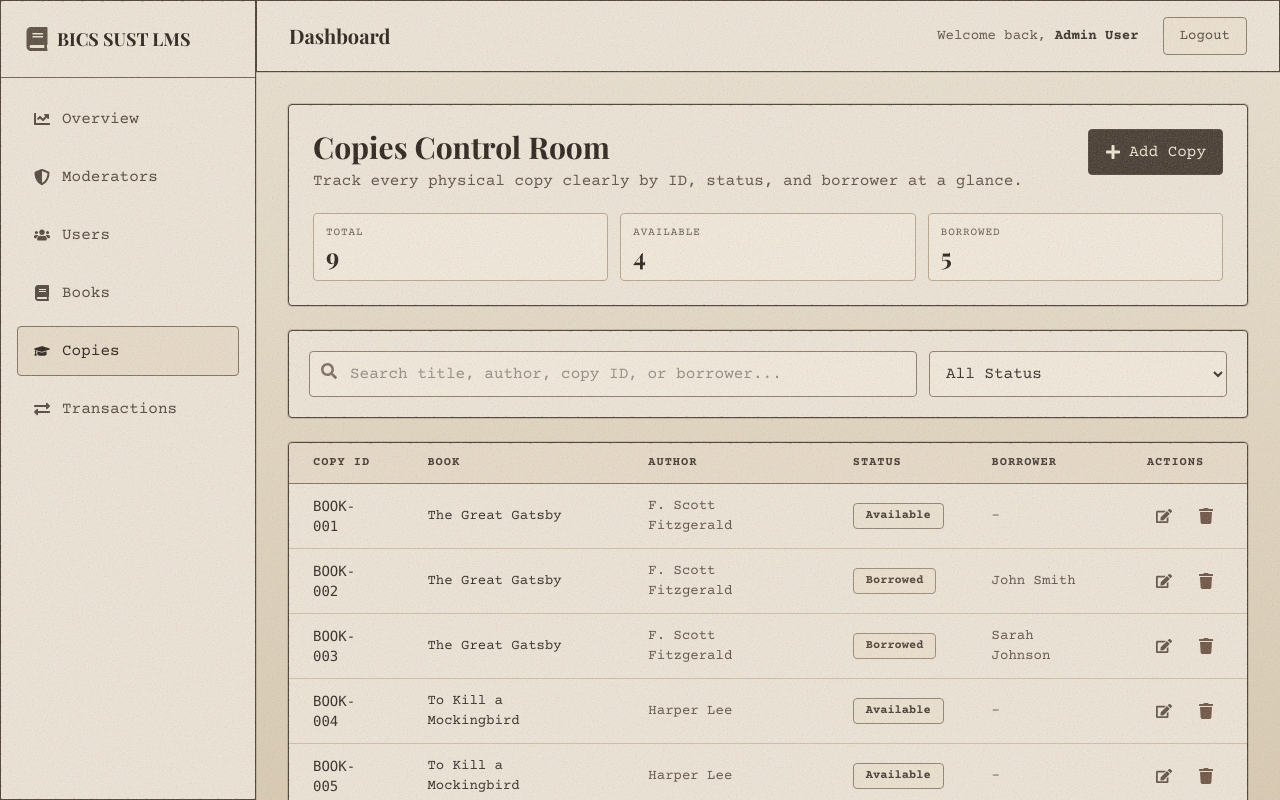
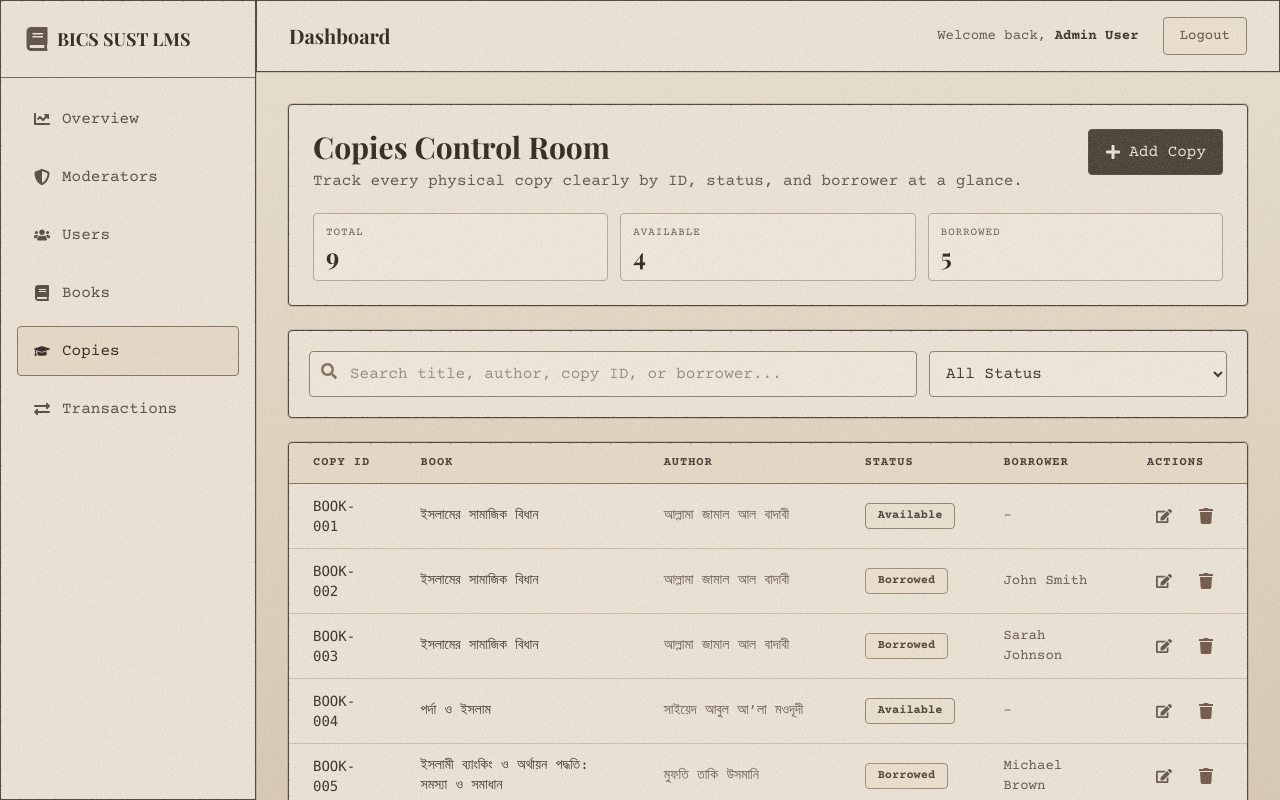
Before and after one commit to ahnayef/bics-sust-lms, a Next.js app: page /dashboard/copies in a window 1280 px wide. Built offline with nearby package versions, Linux system fonts and the light colour scheme.

Commit message:
Update book names

```diff
--- a/app/(user)/borrow/page.tsx
+++ b/app/(user)/borrow/page.tsx
@@ -32,21 +32,25 @@ export default function BorrowPage() {
     { title: string; author: string; copyNumber: string }
   > = {
     QR001: {
-      title: "The Great Gatsby",
-      author: "F. Scott Fitzgerald",
+      title: "ইসলামের সামাজিক বিধান",
+      author: "আল্লামা জামাল আল বাদাবী",
       copyNumber: "Copy 1",
     },
     QR002: {
-      title: "To Kill a Mockingbird",
-      author: "Harper Lee",
+      title: "পর্দা ও ইসলাম",
+      author: "সাইয়েদ আবুল আ’লা মওদূদী",
       copyNumber: "Copy 1",
     },
     QR003: {
-      title: "The Hobbit",
-      author: "J.R.R. Tolkien",
+      title: "আদাবে জিন্দেগী",
+      author: "আল্লামা ইউসুফ ইসলাহী",
       copyNumber: "Copy 2",
     },
-    QR004: { title: "1984", author: "George Orwell", copyNumber: "Copy 1" },
+    QR004: {
+      title: "ইসলামী ব্যাংকিং ও অর্থায়ন পদ্ধতি: সমস্যা ও সমাধান",
+      author: "মুফতি তাকি উসমানি",
+      copyNumber: "Copy 1",
+    },
   };
 
   const processCopyId = (value: string) => {
--- a/app/(user)/history/page.tsx
+++ b/app/(user)/history/page.tsx
@@ -20,8 +20,8 @@ export default function HistoryPage() {
   const [allHistory] = useState([
     {
       id: 1,
-      title: "The Great Gatsby",
-      author: "F. Scott Fitzgerald",
+      title: "ইসলামের সামাজিক বিধান",
+      author: "আল্লামা জামাল আল বাদাবী",
       borrowedDate: "2025-04-01",
       dueDate: "2025-04-08",
       returnDate: "2025-04-08",
@@ -29,8 +29,8 @@ export default function HistoryPage() {
     },
     {
       id: 2,
-      title: "1984",
-      author: "George Orwell",
+      title: "পর্দা ও ইসলাম",
+      author: "সাইয়েদ আবুল আ’লা মওদূদী",
       borrowedDate: "2025-03-20",
       dueDate: "2025-03-27",
       returnDate: "2025-03-27",
@@ -38,8 +38,8 @@ export default function HistoryPage() {
     },
     {
       id: 3,
-      title: "To Kill a Mockingbird",
-      author: "Harper Lee",
+      title: "আদাবে জিন্দেগী",
+      author: "আল্লামা ইউসুফ ইসলাহী",
       borrowedDate: "2025-04-05",
       dueDate: "2025-04-12",
       returnDate: null,
@@ -47,8 +47,8 @@ export default function HistoryPage() {
     },
     {
       id: 4,
-      title: "Pride and Prejudice",
-      author: "Jane Austen",
+      title: "ইসলামী ব্যাংকিং ও অর্থায়ন পদ্ধতি: সমস্যা ও সমাধান",
+      author: "মুফতি তাকি উসমানি",
       borrowedDate: "2025-03-10",
       dueDate: "2025-03-17",
       returnDate: "2025-03-20",
@@ -56,8 +56,8 @@ export default function HistoryPage() {
     },
     {
       id: 5,
-      title: "The Catcher in the Rye",
-      author: "J.D. Salinger",
+      title: "ইসলামী অর্থনীতি",
+      author: "সাইয়েদ আবুল আ’লা মওদূদী",
       borrowedDate: "2025-02-28",
       dueDate: "2025-03-07",
       returnDate: "2025-03-10",
@@ -65,8 +65,8 @@ export default function HistoryPage() {
     },
     {
       id: 6,
-      title: "Jane Eyre",
-      author: "Charlotte Brontë",
+      title: "ইসলামী অর্থ ব্যবস্থায় যাকাত",
+      author: "ড. জাবের মোহাম্মদ (ইসলামিক সেন্টার)",
       borrowedDate: "2025-02-15",
       dueDate: "2025-02-22",
       returnDate: null,
@@ -74,8 +74,8 @@ export default function HistoryPage() {
     },
     {
       id: 7,
-      title: "The Hobbit",
-      author: "J.R.R. Tolkien",
+      title: "খেলাফত ও রাজতন্ত্র",
+      author: "সাইয়েদ আবুল আ’লা মওদূদী",
       borrowedDate: "2025-02-01",
       dueDate: "2025-02-08",
       returnDate: "2025-02-10",
@@ -83,8 +83,8 @@ export default function HistoryPage() {
     },
     {
       id: 8,
-      title: "Wuthering Heights",
-      author: "Emily Brontë",
+      title: "ইসলামী রাষ্ট্রে অমুসলিমদের অধিকার",
+      author: "সাইয়েদ আবুল আ’লা মওদূদী",
       borrowedDate: "2025-01-20",
       dueDate: "2025-01-27",
       returnDate: "2025-01-30",
--- a/app/(user)/profile/page.tsx
+++ b/app/(user)/profile/page.tsx
@@ -20,8 +20,8 @@ export default function MemberProfile() {
   // Mock data - will be replaced with actual API calls
   const [member] = useState({
     id: "1",
-    name: "John Doe",
-    email: "john@example.com",
+    name: "Ahsan Habib",
+    email: "ahnayef@duck.com",
     joinedDate: "2025-01-15",
   });
 
@@ -32,40 +32,40 @@ export default function MemberProfile() {
     currentBorrows: [
       {
         id: 1,
-        title: "To Kill a Mockingbird",
-        author: "Harper Lee",
+        title: "ইসলামের সামাজিক বিধান",
+        author: "আল্লামা জামাল আল বাদাবী",
         borrowedDate: "2025-04-05",
         dueDate: "2025-04-12",
         isSyllabus: true,
       },
       {
         id: 2,
-        title: "The Hobbit",
-        author: "J.R.R. Tolkien",
+        title: "পর্দা ও ইসলাম",
+        author: "সাইয়েদ আবুল আ’লা মওদূদী",
         borrowedDate: "2025-04-02",
         dueDate: "2025-04-15",
         isSyllabus: false,
       },
       {
         id: 3,
-        title: "Pride and Prejudice",
-        author: "Jane Austen",
+        title: "আদাবে জিন্দেগী",
+        author: "আল্লামা ইউসুফ ইসলাহী",
         borrowedDate: "2025-03-28",
         dueDate: "2025-04-10",
         isSyllabus: true,
       },
       {
         id: 4,
-        title: "The Great Gatsby",
-        author: "F. Scott Fitzgerald",
+        title: "ইসলামী ব্যাংকিং ও অর্থায়ন পদ্ধতি: সমস্যা ও সমাধান",
+        author: "মুফতি তাকি উসমানি",
         borrowedDate: "2025-04-08",
         dueDate: "2025-04-18",
         isSyllabus: true,
       },
       {
         id: 5,
-        title: "One Hundred Years of Solitude",
-        author: "Gabriel García Márquez",
+        title: "ইসলামী অর্থনীতি",
+        author: "সাইয়েদ আবুল আ’লা মওদূদী",
         borrowedDate: "2025-04-10",
         dueDate: "2025-04-17",
         status: "active",
@@ -75,8 +75,8 @@ export default function MemberProfile() {
     history: [
       {
         id: 1,
-        title: "Wuthering Heights",
-        author: "Emily Brontë",
+        title: "ইসলামী অর্থ ব্যবস্থায় যাকাত",
+        author: "ড. জাবের মোহাম্মদ (ইসলামিক সেন্টার)",
         borrowedDate: "2025-01-20",
         returnDate: "2025-01-27",
         status: "completed",
@@ -84,8 +84,8 @@ export default function MemberProfile() {
       },
       {
         id: 2,
-        title: "1984",
-        author: "George Orwell",
+        title: "খেলাফত ও রাজতন্ত্র",
+        author: "সাইয়েদ আবুল আ’লা মওদূদী",
         borrowedDate: "2025-03-20",
         returnDate: "2025-03-27",
         status: "completed",
@@ -93,8 +93,8 @@ export default function MemberProfile() {
       },
       {
         id: 3,
-        title: "Jane Eyre",
-        author: "Charlotte Brontë",
+        title: "ইসলামী রাষ্ট্রে অমুসলিমদের অধিকার",
+        author: "সাইয়েদ আবুল আ’লা মওদূদী",
         borrowedDate: "2025-02-15",
         dueDate: "2025-02-22",
         status: "overdue",
@@ -102,8 +102,8 @@ export default function MemberProfile() {
       },
       {
         id: 4,
-        title: "Mockingbird",
-        author: "Harper Lee",
+        title: "একটি সত্যনিষ্ঠ দলের প্রয়োজন",
+        author: "সাইয়েদ আবুল আ’লা মওদূদী",
         borrowedDate: "2025-04-05",
         dueDate: "2025-04-12",
         status: "active",
--- a/app/dashboard/books/page.tsx
+++ b/app/dashboard/books/page.tsx
@@ -38,45 +38,87 @@ export default function BookManagement() {
   const [books, setBooks] = useState<Book[]>([
     {
       id: 1,
-      title: "The Great Gatsby",
-      author: "F. Scott Fitzgerald",
+      title: "ইসলামের সামাজিক বিধান",
+      author: "আল্লামা জামাল আল বাদাবী",
       isSyllabus: true,
       copiesCount: 3,
     },
     {
       id: 2,
-      title: "To Kill a Mockingbird",
-      author: "Harper Lee",
+      title: "পর্দা ও ইসলাম",
+      author: "সাইয়েদ আবুল আ’লা মওদূদী",
       isSyllabus: true,
       copiesCount: 4,
     },
     {
       id: 3,
-      title: "1984",
-      author: "George Orwell",
+      title: "আদাবে জিন্দেগী",
+      author: "আল্লামা ইউসুফ ইসলাহী",
       isSyllabus: true,
       copiesCount: 3,
     },
     {
       id: 4,
-      title: "Pride and Prejudice",
-      author: "Jane Austen",
+      title: "ইসলামী ব্যাংকিং ও অর্থায়ন পদ্ধতি: সমস্যা ও সমাধান",
+      author: "মুফতি তাকি উসমানি",
       isSyllabus: true,
       copiesCount: 2,
     },
     {
       id: 5,
-      title: "Jane Eyre",
-      author: "Charlotte Brontë",
+      title: "ইসলামী অর্থনীতি",
+      author: "সাইয়েদ আবুল আ’লা মওদূদী",
       isSyllabus: true,
       copiesCount: 2,
     },
     {
       id: 6,
-      title: "The Hobbit",
-      author: "J.R.R. Tolkien",
+      title: "ইসলামী অর্থ ব্যবস্থায় যাকাত",
+      author: "ড. জাবের মোহাম্মদ (ইসলামিক সেন্টার)",
+      isSyllabus: true,
+      copiesCount: 5,
+    },
+    {
+      id: 7,
+      title: "খেলাফত ও রাজতন্ত্র",
+      author: "সাইয়েদ আবুল আ’লা মওদূদী",
       isSyllabus: false,
-      copiesCount: 5,
+      copiesCount: 2,
+    },
+    {
+      id: 8,
+      title: "ইসলামী রাষ্ট্রে অমুসলিমদের অধিকার",
+      author: "সাইয়েদ আবুল আ’লা মওদূদী",
+      isSyllabus: false,
+      copiesCount: 2,
+    },
+    {
+      id: 9,
+      title: "একটি সত্যনিষ্ঠ দলের প্রয়োজন",
+      author: "সাইয়েদ আবুল আ’লা মওদূদী",
+      isSyllabus: false,
+      copiesCount: 3,
+    },
+    {
+      id: 10,
+      title: "ইসলামী রাষ্ট্রব্যবস্থা : তত্ত্ব ও প্রয়োগ",
+      author: "ড. ইউসুফ আল-কারযাভী",
+      isSyllabus: false,
+      copiesCount: 2,
+    },
+    {
+      id: 11,
+      title: "ইসলামী রাষ্ট্র ও সংবিধান",
+      author: "উল্লেখ নেই",
+      isSyllabus: false,
+      copiesCount: 1,
+    },
+    {
+      id: 12,
+      title: "গণতন্ত্র: ইসলামী দৃষ্টিকোণ",
+      author: "ড. আহমদ আলী",
+      isSyllabus: false,
+      copiesCount: 1,
     },
   ]);
 
--- a/app/dashboard/copies/page.tsx
+++ b/app/dashboard/copies/page.tsx
@@ -31,12 +31,42 @@ export default function BookCopiesManagement() {
   const [editingId, setEditingId] = useState<string | null>(null);
 
   const availableBooks: BookRef[] = [
-    { id: 1, title: "The Great Gatsby", author: "F. Scott Fitzgerald" },
-    { id: 2, title: "To Kill a Mockingbird", author: "Harper Lee" },
-    { id: 3, title: "1984", author: "George Orwell" },
-    { id: 4, title: "Pride and Prejudice", author: "Jane Austen" },
-    { id: 5, title: "Jane Eyre", author: "Charlotte Brontë" },
-    { id: 6, title: "The Hobbit", author: "J.R.R. Tolkien" },
+    {
+      id: 1,
+      title: "ইসলামের সামাজিক বিধান",
+      author: "আল্লামা জামাল আল বাদাবী",
+    },
+    { id: 2, title: "পর্দা ও ইসলাম", author: "সাইয়েদ আবুল আ’লা মওদূদী" },
+    { id: 3, title: "আদাবে জিন্দেগী", author: "আল্লামা ইউসুফ ইসলাহী" },
+    {
+      id: 4,
+      title: "ইসলামী ব্যাংকিং ও অর্থায়ন পদ্ধতি: সমস্যা ও সমাধান",
+      author: "মুফতি তাকি উসমানি",
+    },
+    { id: 5, title: "ইসলামী অর্থনীতি", author: "সাইয়েদ আবুল আ’লা মওদূদী" },
+    {
+      id: 6,
+      title: "ইসলামী অর্থ ব্যবস্থায় যাকাত",
+      author: "ড. জাবের মোহাম্মদ (ইসলামিক সেন্টার)",
+    },
+    { id: 7, title: "খেলাফত ও রাজতন্ত্র", author: "সাইয়েদ আবুল আ’লা মওদূদী" },
+    {
+      id: 8,
+      title: "ইসলামী রাষ্ট্রে অমুসলিমদের অধিকার",
+      author: "সাইয়েদ আবুল আ’লা মওদূদী",
+    },
+    {
+      id: 9,
+      title: "একটি সত্যনিষ্ঠ দলের প্রয়োজন",
+      author: "সাইয়েদ আবুল আ’লা মওদূদী",
+    },
+    {
+      id: 10,
+      title: "ইসলামী রাষ্ট্রব্যবস্থা : তত্ত্ব ও প্রয়োগ",
+      author: "ড. ইউসুফ আল-কারযাভী",
+    },
+    { id: 11, title: "ইসলামী রাষ্ট্র ও সংবিধান", author: "উল্লেখ নেই" },
+    { id: 12, title: "গণতন্ত্র: ইসলামী দৃষ্টিকোণ", author: "ড. আহমদ আলী" },
   ];
 
   const [bookCopies, setBookCopies] = useState<BookCopy[]>([
@@ -66,31 +96,31 @@ export default function BookCopiesManagement() {
     },
     {
       bookId: "BOOK-005",
-      book: 2,
+      book: 4,
+      status: "borrowed",
+      borrowerName: "Michael Brown",
+    },
+    {
+      bookId: "BOOK-006",
+      book: 5,
+      status: "borrowed",
+      borrowerName: "Emily Davis",
+    },
+    {
+      bookId: "BOOK-007",
+      book: 6,
       status: "available",
       borrowerName: null,
     },
     {
-      bookId: "BOOK-006",
-      book: 2,
-      status: "borrowed",
-      borrowerName: "Michael Brown",
-    },
-    {
-      bookId: "BOOK-007",
-      book: 3,
-      status: "borrowed",
-      borrowerName: "Emily Davis",
-    },
-    {
       bookId: "BOOK-008",
-      book: 3,
+      book: 7,
       status: "borrowed",
       borrowerName: "James Wilson",
     },
     {
       bookId: "BOOK-009",
-      book: 3,
+      book: 8,
       status: "available",
       borrowerName: null,
     },
--- a/app/dashboard/page.tsx
+++ b/app/dashboard/page.tsx
@@ -53,9 +53,9 @@ export default function DashboardOverview() {
   const recentTransactions = [
     {
       id: 1,
-      member: "John Doe",
+      member: "Ahsan Habib",
       action: "Borrowed",
-      book: "The Great Gatsby",
+      book: "ইসলামের সামাজিক বিধান",
       date: "2026-04-11",
       status: "active",
     },
@@ -63,7 +63,7 @@ export default function DashboardOverview() {
       id: 2,
       member: "Jane Smith",
       action: "Returned",
-      book: "To Kill a Mockingbird",
+      book: "পর্দা ও ইসলাম",
       date: "2026-04-10",
       status: "pending",
     },
@@ -71,7 +71,7 @@ export default function DashboardOverview() {
       id: 3,
       member: "Mike Johnson",
       action: "Borrowed",
-      book: "1984",
+      book: "আদাবে জিন্দেগী",
       date: "2026-04-09",
       status: "active",
     },
@@ -79,7 +79,7 @@ export default function DashboardOverview() {
       id: 4,
       member: "Sarah Williams",
       action: "Returned",
-      book: "Pride and Prejudice",
+      book: "ইসলামী ব্যাংকিং ও অর্থায়ন পদ্ধতি: সমস্যা ও সমাধান",
       date: "2026-04-08",
       status: "approved",
     },
@@ -308,7 +308,7 @@ export default function DashboardOverview() {
                 </p>
                 <div className="space-y-2.5 ink-text">
                   {[
-                    { name: "John Doe", books: 12 },
+                    { name: "Ahsan Habib", books: 12 },
                     { name: "Sarah Williams", books: 10 },
                     { name: "Jane Smith", books: 8 },
                   ].map((member) => (
@@ -333,9 +333,9 @@ export default function DashboardOverview() {
                 </p>
                 <div className="space-y-2.5 ink-text">
                   {[
-                    { title: "The Great Gatsby", borrows: 24 },
-                    { title: "To Kill a Mockingbird", borrows: 19 },
-                    { title: "1984", borrows: 18 },
+                    { title: "ইসলামের সামাজিক বিধান", borrows: 24 },
+                    { title: "ইসলামী অর্থনীতি", borrows: 19 },
+                    { title: "গণতন্ত্র: ইসলামী দৃষ্টিকোণ", borrows: 18 },
                   ].map((book) => (
                     <div
                       key={book.title}
--- a/app/dashboard/transactions/page.tsx
+++ b/app/dashboard/transactions/page.tsx
@@ -24,9 +24,9 @@ interface Transaction {
 const TRANSACTIONS: Transaction[] = [
   {
     id: 1,
-    member: "John Doe",
+    member: "Ahsan Habib",
     type: "borrow",
-    book: "The Great Gatsby",
+    book: "ইসলামের সামাজিক বিধান",
     bookId: "BOOK-001",
     requestDate: "2026-04-11",
     dueDate: "2026-04-18",
@@ -36,8 +36,8 @@ const TRANSACTIONS: Transaction[] = [
     id: 13,
     member: "Jane Smith",
     type: "borrow",
-    book: "To Kill a Mockingbird",
-    bookId: "BOOK-004",
+    book: "পর্দা ও ইসলাম",
+    bookId: "BOOK-002",
     requestDate: "2026-04-10",
     dueDate: "2026-04-18",
     status: "pending",
@@ -46,8 +46,8 @@ const TRANSACTIONS: Transaction[] = [
     id: 2,
     member: "Jane Smith",
     type: "return",
-    book: "To Kill a Mockingbird",
-    bookId: "BOOK-004",
+    book: "পর্দা ও ইসলাম",
+    bookId: "BOOK-002",
     requestDate: "2026-04-10",
     borrowedDate: "2026-04-03",
     status: "pending",
@@ -56,8 +56,8 @@ const TRANSACTIONS: Transaction[] = [
     id: 14,
     member: "Mike Johnson",
     type: "return",
-    book: "1984",
-    bookId: "BOOK-007",
+    book: "আদাবে জিন্দেগী",
+    bookId: "BOOK-003",
     requestDate: "2026-04-10",
     borrowedDate: "2026-04-03",
     status: "pending",
@@ -66,8 +66,8 @@ const TRANSACTIONS: Transaction[] = [
     id: 3,
     member: "Mike Johnson",
     type: "borrow",
-    book: "1984",
-    bookId: "BOOK-007",
+    book: "আদাবে জিন্দেগী",
+    bookId: "BOOK-003",
     requestDate: "2026-04-09",
     dueDate: "2026-04-16",
     status: "active",
@@ -76,18 +76,18 @@ const TRANSACTIONS: Transaction[] = [
     id: 4,
     member: "Sarah Williams",
     type: "borrow",
-    book: "Pride and Prejudice",
-    bookId: "BOOK-010",
+    book: "ইসলামী ব্যাংকিং ও অর্থায়ন পদ্ধতি: সমস্যা ও সমাধান",
+    bookId: "BOOK-004",
     requestDate: "2026-04-08",
     dueDate: "2026-04-15",
     status: "active",
   },
   {
     id: 5,
-    member: "John Doe",
+    member: "Ahsan Habib",
     type: "borrow",
-    book: "The Hobbit",
-    bookId: "BOOK-002",
+    book: "ইসলামী অর্থনীতি",
+    bookId: "BOOK-005",
     requestDate: "2026-04-05",
     dueDate: "2026-04-12",
     status: "overdue",
@@ -96,10 +96,30 @@ const TRANSACTIONS: Transaction[] = [
     id: 6,
     member: "Emma Davis",
     type: "return",
-    book: "Wuthering Heights",
-    bookId: "BOOK-009",
+    book: "ইসলামী অর্থ ব্যবস্থায় যাকাত",
+    bookId: "BOOK-006",
     requestDate: "2026-04-03",
     borrowedDate: "2026-03-27",
+    status: "approved",
+  },
+  {
+    id: 7,
+    member: "Noor Rahman",
+    type: "borrow",
+    book: "খেলাফত ও রাজতন্ত্র",
+    bookId: "BOOK-007",
+    requestDate: "2026-04-02",
+    dueDate: "2026-04-09",
+    status: "active",
+  },
+  {
+    id: 8,
+    member: "Sadia Khan",
+    type: "return",
+    book: "ইসলামী রাষ্ট্রে অমুসলিমদের অধিকার",
+    bookId: "BOOK-008",
+    requestDate: "2026-04-01",
+    borrowedDate: "2026-03-25",
     status: "approved",
   },
 ];
--- a/app/dashboard/users/page.tsx
+++ b/app/dashboard/users/page.tsx
@@ -34,8 +34,8 @@ export default function UsersManagement() {
   const [users, setUsers] = useState<User[]>([
     {
       id: 1,
-      name: "John Doe",
-      email: "john@example.com",
+      name: "Ahsan Habib",
+      email: "ahnayef@duck.com",
       rank: "Member",
     },
     {
```
